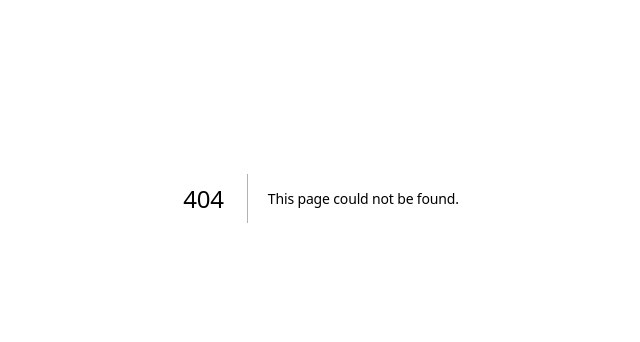
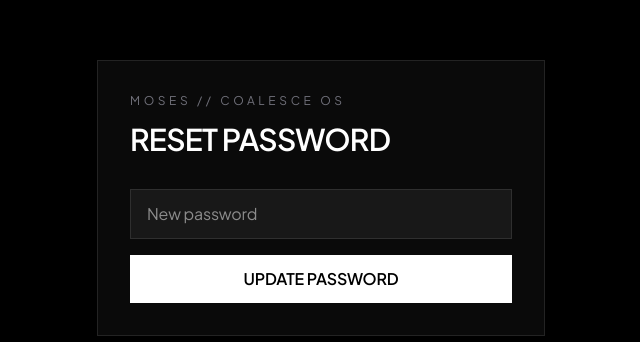
Before and after one commit to NateJ4y/MOSES, a Next.js app: page /auth/update-password in a window 1280 px wide. Before the commit this address had no page. Shown: the part 202-544 px from the top of the page, without its empty margins (319-959 px from the left). Built offline with nearby package versions, Linux system fonts and the light colour scheme.

Commit message:
feat(auth): add Supabase authentication flow

```diff
--- /dev/null
+++ b/src/app/auth/update-password/page.tsx
@@ -0,0 +1,35 @@
+'use client';
+
+import { FormEvent, useState } from 'react';
+import { createClient } from '@/lib/supabase/client';
+
+export default function UpdatePasswordPage() {
+  const [password, setPassword] = useState('');
+  const [message, setMessage] = useState('');
+  const [error, setError] = useState('');
+
+  async function submit(event: FormEvent) {
+    event.preventDefault();
+    setError('');
+    setMessage('');
+    const supabase = createClient();
+    const { error } = await supabase.auth.updateUser({ password });
+    if (error) setError(error.message);
+    else setMessage('Password updated. You can now continue into MOSES.');
+  }
+
+  return (
+    <main className="min-h-screen bg-black text-white flex items-center justify-center p-6">
+      <div className="w-full max-w-md border border-white/10 bg-white/[0.04] p-8">
+        <div className="text-xs tracking-[0.3em] text-zinc-500 mb-3">MOSES // COALESCE OS</div>
+        <h1 className="text-3xl font-semibold tracking-tight">RESET PASSWORD</h1>
+        <form onSubmit={submit} className="mt-8 space-y-4">
+          <input aria-label="New password" type="password" minLength={6} required value={password} onChange={e => setPassword(e.target.value)} placeholder="New password" className="w-full bg-white/[0.06] border border-white/10 px-4 py-3 outline-none focus:border-white/40" />
+          {error && <p className="text-sm text-red-400">{error}</p>}
+          {message && <p className="text-sm text-emerald-400">{message}</p>}
+          <button className="w-full bg-white text-black py-3 font-semibold">UPDATE PASSWORD</button>
+        </form>
+      </div>
+    </main>
+  );
+}
```
